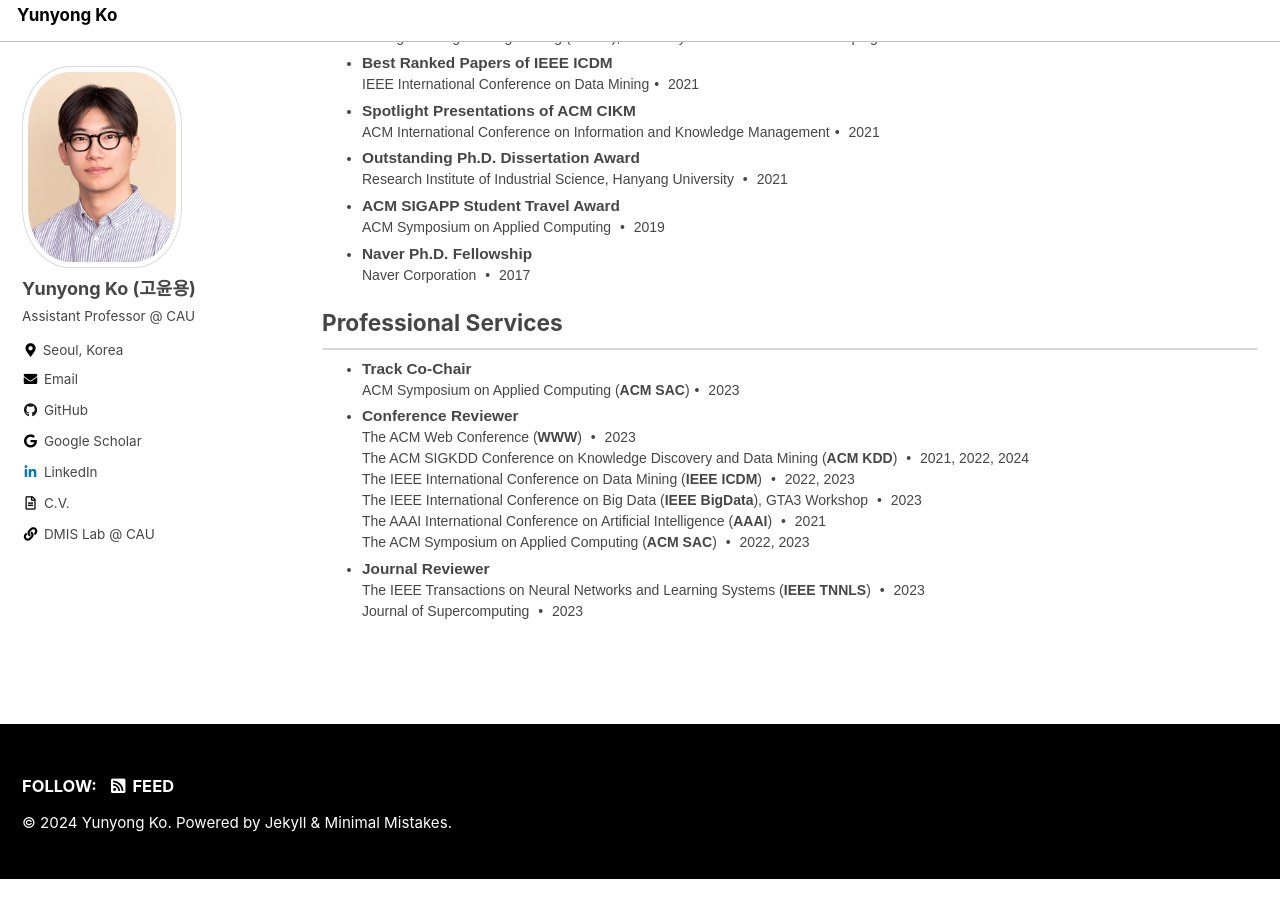
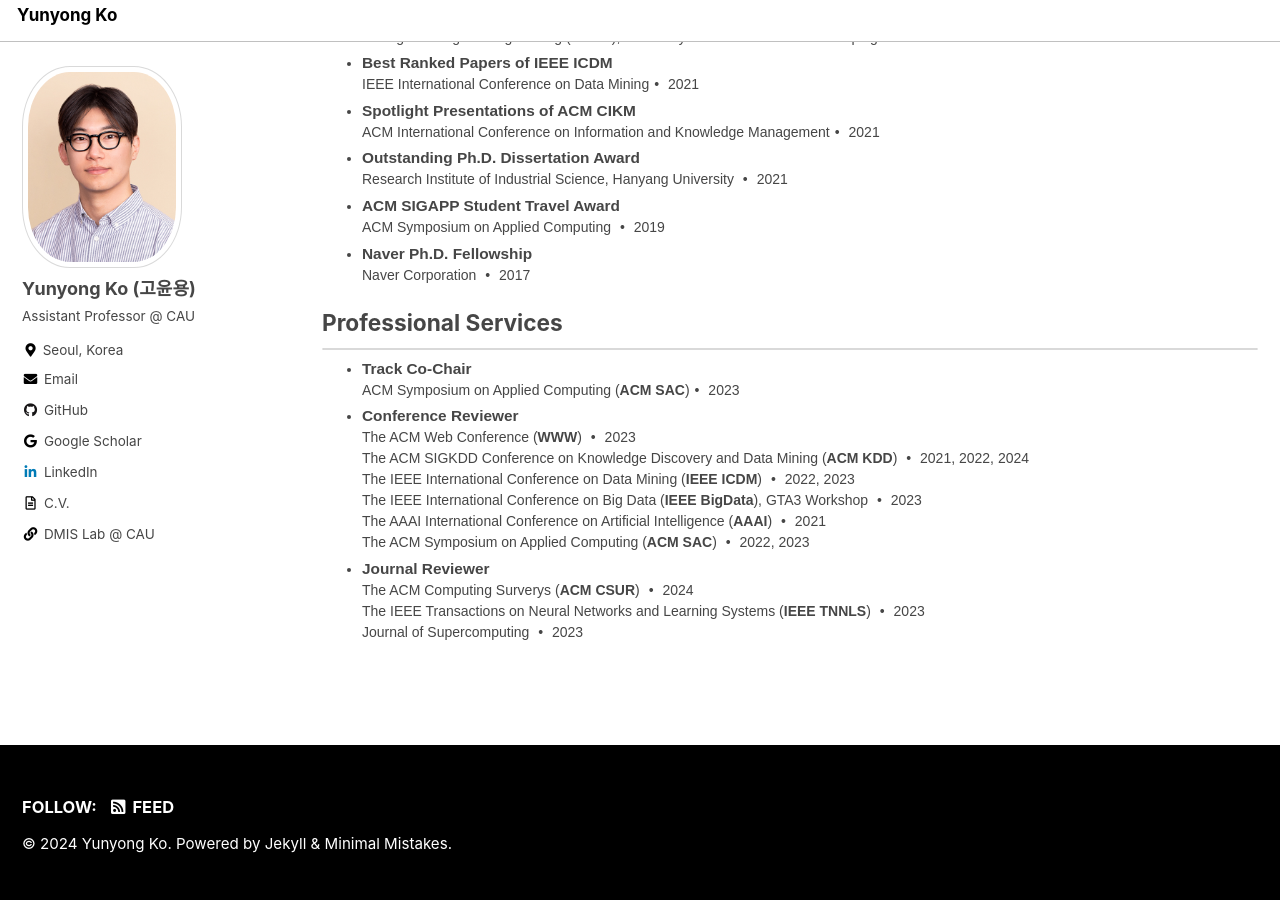
Before and after one commit to yy-ko/yy-ko.github.io, a Jekyll site: the page built from index.html, in a window 1280 px wide and 900 px high, scrolled down 2182 px. Built offline with Jekyll 4.4.1, drawn with Linux system fonts in a browser that asks for light colours; cached includes are drawn as plain includes; the list of posts is cut into pages by our own code; before the commit the page ends 3061 px from its top, so only the background shows below that.

Commit message:
journal reviewer

```diff
--- a/index.html
+++ b/index.html
@@ -297,6 +297,7 @@ author_profile: true
 			The ACM Symposium on Applied Computing (<strong>ACM SAC</strong>) <span class="dot-sep">&#8226;</span> 2022, 2023 <br>
 		</li>
 		<li> <strong class="title">Journal Reviewer</strong> <br>
+			The ACM Computing Surverys (<strong>ACM CSUR</strong>) <span class="dot-sep">&#8226;</span> 2024 <br>
 			The IEEE Transactions on Neural Networks and Learning Systems (<strong>IEEE TNNLS</strong>) <span class="dot-sep">&#8226;</span> 2023 <br>
 			Journal of Supercomputing <span class="dot-sep">&#8226;</span> 2023 <br>
 		</li>
```
